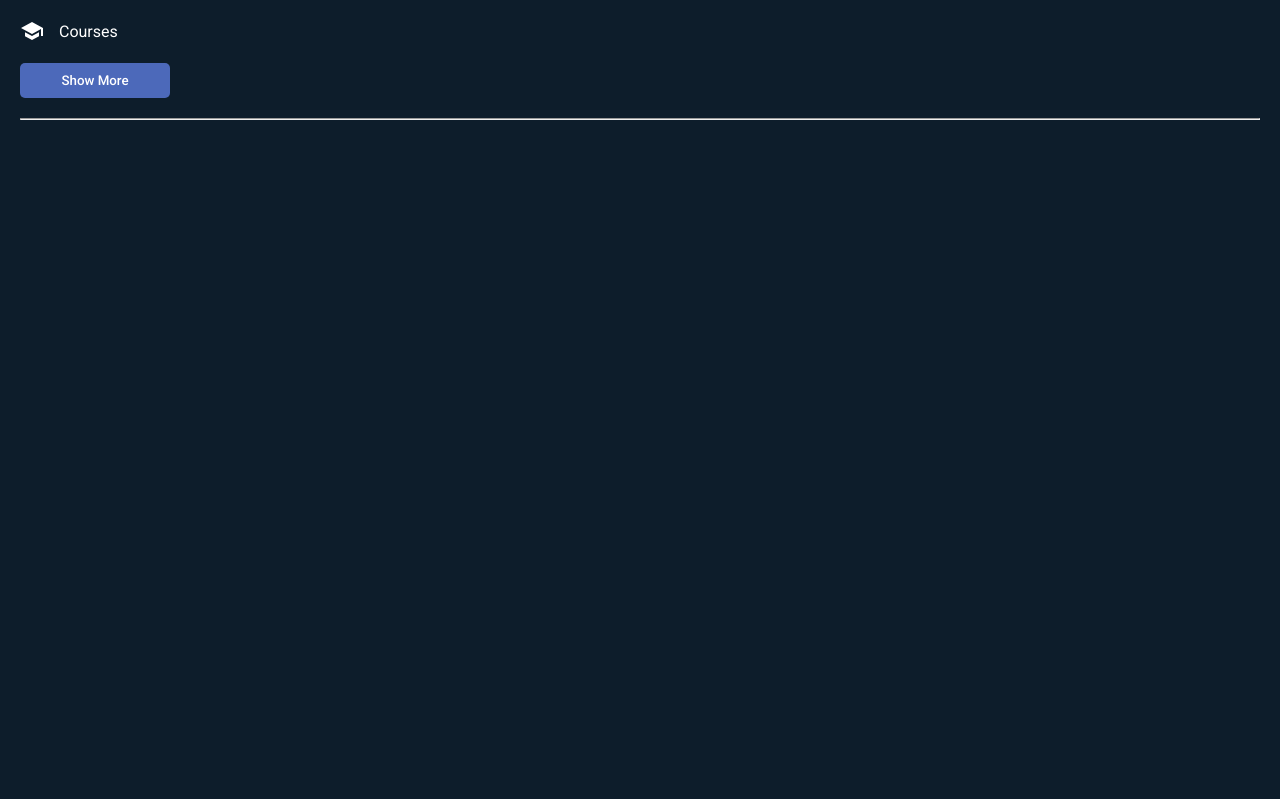
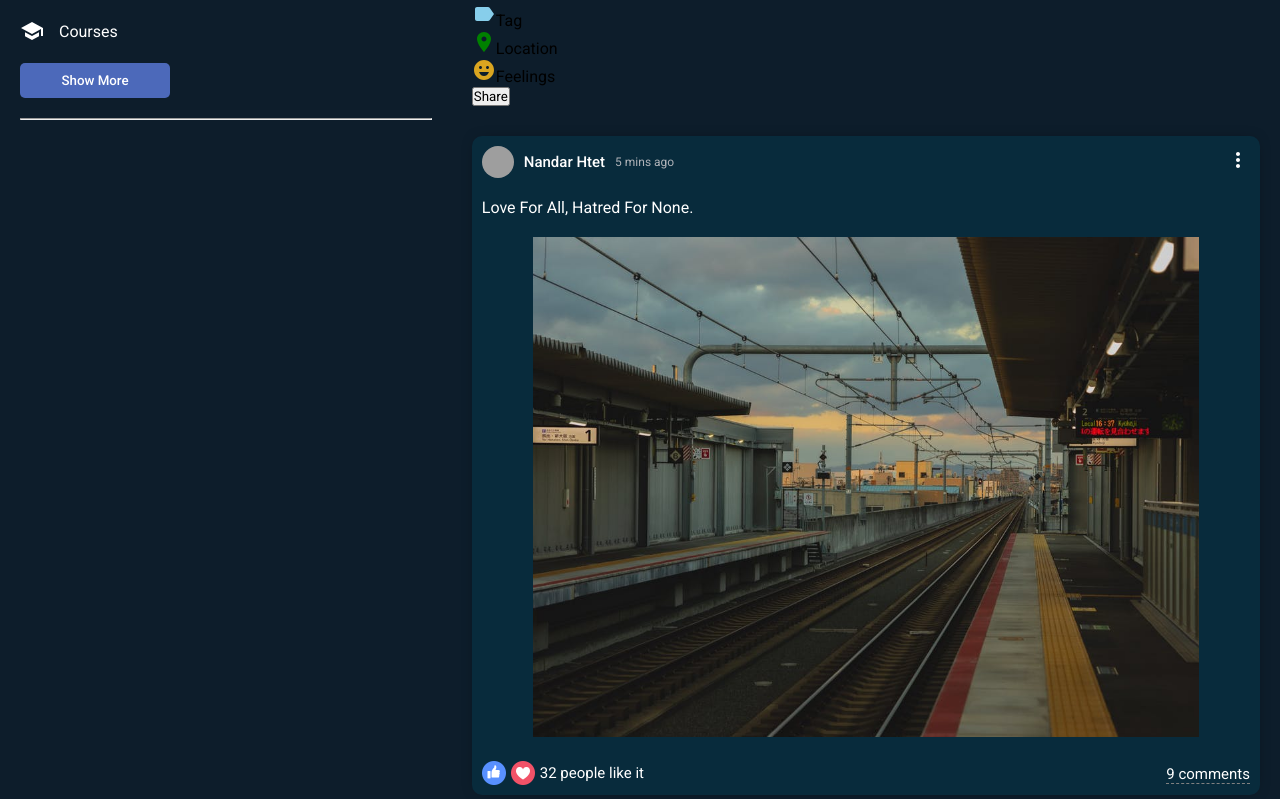
Before and after one commit to sawnaytharpoe02/GP-SocialMediaApp, a React (Vite) app in the folder frontend/: page / in a window 1280 px wide. Shown: the part 421-1220 px from the top of the page. Before the commit the page ends 818 px from the top, so only its background shows below. Built offline with nearby package versions, Linux system fonts and the light colour scheme; grey boxes are pictures that could not be loaded.

Commit message:
#11 Feed Posts and Share Dummy Data Posts

```diff
--- /dev/null
+++ b/frontend/src/components/feed/Feed.jsx
@@ -0,0 +1,17 @@
+import Post from '../post/Post';
+import Share from '../share/Share';
+import './feed.css';
+import { Posts } from '../../dummyData';
+
+export default function Feed() {
+	return (
+		<div className="feed">
+			<div className="feedWrapper">
+				<Share />
+				{Posts.map((post) => (
+					<Post key={post.id} post={post} />
+				))}
+			</div>
+		</div>
+	);
+}
--- /dev/null
+++ b/frontend/src/components/feed/feed.css
@@ -0,0 +1,27 @@
+.feed {
+	flex: 5.5;
+}
+
+.feedWrapper {
+	padding: 20px;
+}
+.feed {
+	flex: 5.5;
+}
+
+.feedWrapper {
+	padding: 20px;
+}
+
+@media screen and (min-width: 768px) and (max-width: 1160px) {
+
+	.feed {
+		flex: none;
+		width: 53%;
+	}
+
+	.feedWrapper {
+		padding: 1% 1% 1% 2%;
+	}
+
+}
--- /dev/null
+++ b/frontend/src/components/post/Post.jsx
@@ -0,0 +1,60 @@
+import './post.css';
+import { MoreVert } from '@mui/icons-material';
+import { Users } from '../../dummyData';
+import { useState } from 'react';
+
+export default function Post({ post }) {
+	const [like, setLike] = useState(post.like);
+	const [isLiked, setIsLiked] = useState(false);
+
+	const likeHandler = () => {
+		setLike(isLiked ? like - 1 : like + 1);
+		setIsLiked(!isLiked);
+	};
+	return (
+		<div className="post">
+			<div className="postWrapper">
+				<div className="postTop">
+					<div className="postTopLeft">
+						<img
+							className="postProfileImg"
+							src={Users.filter((u) => u.id === post?.userId)[0].profilePicture}
+							alt=""
+						/>
+						<span className="postUsername">
+							{Users.filter((u) => u.id === post?.userId)[0].username}
+						</span>
+						<span className="postDate">{post.date}</span>
+					</div>
+					<div className="postTopRight">
+						<MoreVert />
+					</div>
+				</div>
+				<div className="postCenter">
+					<span className="postText">{post?.desc}</span>
+					<img className="postImg" src={post.photo} alt="" />
+				</div>
+				<div className="postBottom">
+					<div className="postBottomLeft">
+						<img
+							className="likeIcon"
+							src="/assets/like.png"
+							onClick={likeHandler}
+							alt=""
+						/>
+						<img
+							className="likeIcon"
+							src="/assets/heart.png"
+							onClick={likeHandler}
+							alt=""
+						/>
+						<span className="postLikeCounter">{like} people like it</span>
+					</div>
+					<div className="postBottomRight">
+						<span className="postCommentText">{post.comment} comments</span>
+					</div>
+				</div>
+			</div>
+		</div>
+	);
+}
--- /dev/null
+++ b/frontend/src/components/post/post.css
@@ -0,0 +1,113 @@
+.post {
+	width: 100%;
+	margin: 30px 0;
+	-webkit-box-shadow: 0px 0px 16px -8px rgba(0, 0, 0, 0.68);
+	box-shadow: 0px 0px 16px -8px rgba(0, 0, 0, 0.68);
+	background-color: var(--contrast-color);
+	color: var(--primary-text-color);
+	border-radius: 10px;
+}
+
+.postWrapper {
+	padding: 10px;
+}
+
+.postTop {
+	display: flex;
+	justify-content: space-between;
+	align-items: center;
+}
+
+.postTopLeft {
+	display: flex;
+	align-items: center;
+}
+
+.postProfileImg {
+	width: 32px;
+	height: 32px;
+	border-radius: 50%;
+	object-fit: cover;
+}
+
+.postUsername {
+	margin: 0 10px;
+	font-size: 15px;
+	font-weight: 500;
+}
+
+.postDate {
+	color: var(--secondary-text-color);
+	font-size: 12px;
+}
+
+.postCenter {
+	margin: 20px 0;
+}
+
+.postImg {
+	width: 100%;
+	margin-top: 20px;
+	max-height: 500px;
+	object-fit: contain;
+}
+
+.postBottom {
+	display: flex;
+	justify-content: space-between;
+	align-items: center;
+}
+
+.postBottomLeft {
+	display: flex;
+	align-items: center;
+}
+
+.likeIcon {
+	width: 24px;
+	height: 24px;
+	margin-right: 5px;
+	cursor: pointer;
+}
+
+.postLikeCounter {
+	font-size: 15px;
+}
+
+.postCommentText {
+	font-size: 15px;
+	cursor: pointer;
+	border-bottom: 1px dashed gray;
+}
+
+@media screen and (min-width: 768px) and (max-width: 1160px) {
+	.post {
+		margin: 10px 0;
+	}
+
+	.postCenter {
+		margin: 10px 0;
+	}
+
+	.likeIcon {
+		width: 22px;
+		height: 22px;
+	}
+
+	.postLikeCounter {
+		font-size: 15px;
+	}
+
+	.postCommentText {
+		font-size: 15px;
+		cursor: pointer;
+		border-bottom: 1px dashed gray;
+	}
+}
+
+/* mobile */
+@media screen and (min-width: 320px) and (max-width: 767.9px) {
+	.post {
+		margin: 10px 0;
+	}
+}
--- /dev/null
+++ b/frontend/src/components/share/Share.jsx
@@ -0,0 +1,40 @@
+import './share.css';
+import { PermMedia, Label, Room, EmojiEmotions } from '@mui/icons-material';
+
+export default function Share() {
+	return (
+		<div className="share">
+			<div className="shareWrapper">
+				<div className="shareTop">
+					<img className="shareProfileImg" src="/assets/person/1.jpeg" alt="" />
+					<input
+						placeholder="What's in your mind Nandar?"
+						className="shareInput"
+					/>
+				</div>
+				<hr className="shareHr" />
+				<div className="shareBottom">
+					<div className="shareOptions">
+						<div className="shareOption">
+							<PermMedia htmlColor="tomato" className="shareIcon" />
+							<span className="shareOptionText">Photo or Video</span>
+						</div>
+						<div className="shareOption">
+							<Label htmlColor="skyblue" className="shareIcon" />
+							<span className="shareOptionText">Tag</span>
+						</div>
+						<div className="shareOption">
+							<Room htmlColor="green" className="shareIcon" />
+							<span className="shareOptionText">Location</span>
+						</div>
+						<div className="shareOption">
+							<EmojiEmotions htmlColor="goldenrod" className="shareIcon" />
+							<span className="shareOptionText">Feelings</span>
+						</div>
+					</div>
+					<button className="shareButton">Share</button>
+				</div>
+			</div>
+		</div>
+	);
+}
--- /dev/null
+++ b/frontend/src/components/share/share.css
@@ -0,0 +1,113 @@
+.post {
+	width: 100%;
+	margin: 30px 0;
+	-webkit-box-shadow: 0px 0px 16px -8px rgba(0, 0, 0, 0.68);
+	box-shadow: 0px 0px 16px -8px rgba(0, 0, 0, 0.68);
+	background-color: var(--contrast-color);
+	color: var(--primary-text-color);
+	border-radius: 10px;
+}
+
+.postWrapper {
+	padding: 10px;
+}
+
+.postTop {
+	display: flex;
+	justify-content: space-between;
+	align-items: center;
+}
+
+.postTopLeft {
+	display: flex;
+	align-items: center;
+}
+
+.postProfileImg {
+	width: 32px;
+	height: 32px;
+	border-radius: 50%;
+	object-fit: cover;
+}
+
+.postUsername {
+	margin: 0 10px;
+	font-size: 15px;
+	font-weight: 500;
+}
+
+.postDate {
+	color: var(--secondary-text-color);
+	font-size: 12px;
+}
+
+.postCenter {
+	margin: 20px 0;
+}
+
+.postImg {
+	width: 100%;
+	margin-top: 20px;
+	max-height: 500px;
+	object-fit: contain;
+}
+
+.postBottom {
+	display: flex;
+	justify-content: space-between;
+	align-items: center;
+}
+
+.postBottomLeft {
+	display: flex;
+	align-items: center;
+}
+
+.likeIcon {
+	width: 24px;
+	height: 24px;
+	margin-right: 5px;
+	cursor: pointer;
+}
+
+.postLikeCounter {
+	font-size: 15px;
+}
+
+.postCommentText {
+	font-size: 15px;
+	cursor: pointer;
+	border-bottom: 1px dashed gray;
+}
+
+@media screen and (min-width: 768px) and (max-width: 1160px) {
+	.post {
+		margin: 10px 0;
+	}
+
+	.postCenter {
+		margin: 10px 0;
+	}
+
+	.likeIcon {
+		width: 22px;
+		height: 22px;
+	}
+
+	.postLikeCounter {
+		font-size: 15px;
+	}
+
+	.postCommentText {
+		font-size: 15px;
+		cursor: pointer;
+		border-bottom: 1px dashed gray;
+	}
+}
+
+/* mobile */
+@media screen and (min-width: 320px) and (max-width: 767.9px) {
+	.post {
+		margin: 10px 0;
+	}
+}
--- a/frontend/src/dummyData.jsx
+++ b/frontend/src/dummyData.jsx
@@ -0,0 +1,139 @@
+export const Users = [
+	{
+		id: 1,
+		profilePicture: '/assets/person/1.jpeg',
+		username: 'Nandar Htet',
+	},
+	{
+		id: 2,
+		profilePicture: '/assets/person/2.jpeg',
+		username: 'Kyawt Su Thwel',
+	},
+	{
+		id: 3,
+		profilePicture: '/assets/person/3.jpeg',
+		username: 'Linn Aung Htet',
+	},
+	{
+		id: 4,
+		profilePicture: '/assets/person/4.jpeg',
+		username: 'Saw Nay Thar Poe',
+	},
+	{
+		id: 5,
+		profilePicture: '/assets/person/5.jpeg',
+		username: 'Ye Thiha',
+	},
+	{
+		id: 6,
+		profilePicture: '/assets/person/6.jpeg',
+		username: 'Thein Naing Oo',
+	},
+	{
+		id: 7,
+		profilePicture: '/assets/person/7.jpeg',
+		username: 'Myat Thiha',
+	},
+	{
+		id: 8,
+		profilePicture: '/assets/person/8.jpeg',
+		username: 'Taylor',
+	},
+	{
+		id: 9,
+		profilePicture: '/assets/person/9.jpeg',
+		username: 'Sally',
+	},
+	{
+		id: 10,
+		profilePicture: '/assets/person/10.jpeg',
+		username: 'Rose',
+	},
+];
+
+export const Posts = [
+	{
+		id: 1,
+		desc: 'Love For All, Hatred For None.',
+		photo: '/assets/post/1.jpeg',
+		date: '5 mins ago',
+		userId: 1,
+		like: 32,
+		comment: 9,
+	},
+	{
+		id: 2,
+		photo: '/assets/post/2.jpeg',
+		date: '15 mins ago',
+		userId: 2,
+		like: 2,
+		comment: 1,
+	},
+	{
+		id: 3,
+		desc: 'Every moment is a fresh beginning.',
+		photo: '/assets/post/3.jpeg',
+		date: '1 hour ago',
+		userId: 3,
+		like: 61,
+		comment: 2,
+	},
+	{
+		id: 4,
+		photo: '/assets/post/4.jpeg',
+		date: '4 hours ago',
+		userId: 4,
+		like: 7,
+		comment: 3,
+	},
+	{
+		id: 5,
+		photo: '/assets/post/5.jpeg',
+		date: '5 hours ago',
+		userId: 5,
+		like: 23,
+		comment: 5,
+	},
+	{
+		id: 6,
+		photo: '/assets/post/6.jpeg',
+		date: '1 day ago',
+		userId: 6,
+		like: 44,
+		comment: 6,
+	},
+	{
+		id: 7,
+		desc: 'Never regret anything that made you smile.',
+		photo: '/assets/post/7.jpeg',
+		date: '2 days ago',
+		userId: 7,
+		like: 52,
+		comment: 3,
+	},
+	{
+		id: 8,
+		photo: '/assets/post/8.jpeg',
+		date: '3 days ago',
+		userId: 8,
+		like: 15,
+		comment: 1,
+	},
+	{
+		id: 9,
+		desc: 'Change the world by being yourself.',
+		photo: '/assets/post/9.jpeg',
+		date: '5 days ago',
+		userId: 9,
+		like: 11,
+		comment: 2,
+	},
+	{
+		id: 10,
+		photo: '/assets/post/10.jpeg',
+		date: '1 week ago',
+		userId: 10,
+		like: 104,
+		comment: 12,
+	},
+];
--- a/frontend/src/pages/home/Home.jsx
+++ b/frontend/src/pages/home/Home.jsx
@@ -1,6 +1,7 @@
-import Topbar from "../../components/topbar/Topbar";
-import Sidebar from "../../components/sidebar/Sidebar";
-import "./home.css";
+import Topbar from '../../components/topbar/Topbar';
+import Sidebar from '../../components/sidebar/Sidebar';
+import Feed from '../../components/feed/Feed';
+import './home.css';
 
 const Home = () => {
 	return (
@@ -8,6 +9,7 @@ const Home = () => {
 			<Topbar />
 			<div className="homeContainer">
 				<Sidebar />
+				<Feed />
 			</div>
 		</>
 	);
```
Lines whose indentation alone changed are shown as unchanged.
